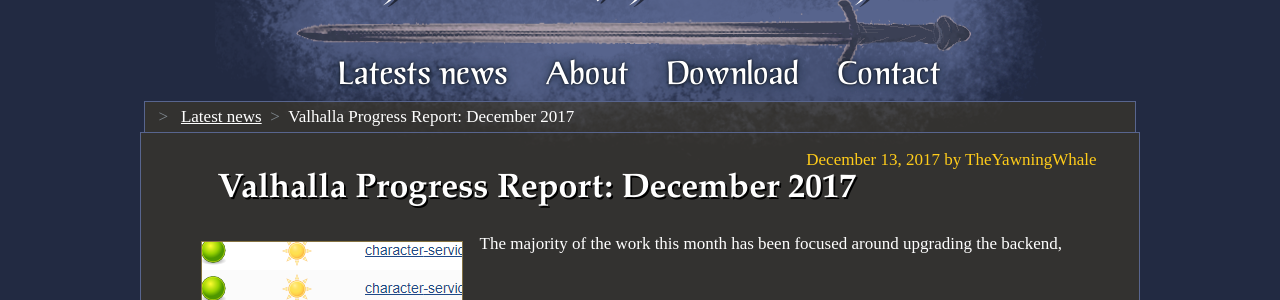
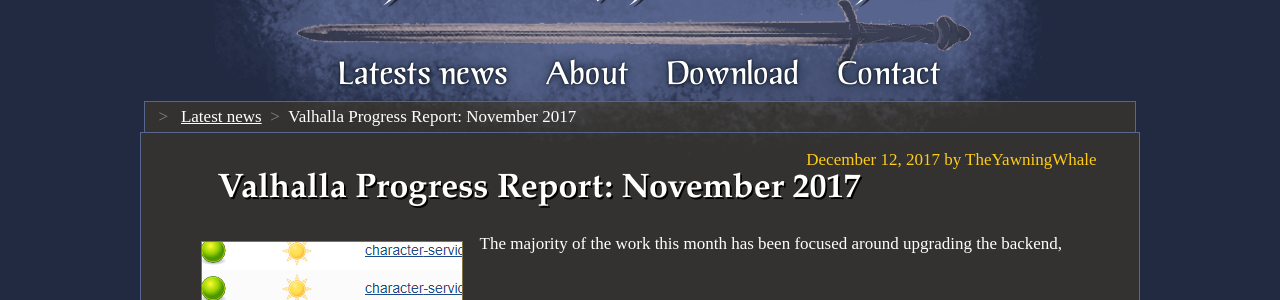
Before and after one commit to saiaku-gaming/valhalla-game.se, a Jekyll site: the page built from _posts/2017-12-12-november-monthly-report.md, in a window 1280 px wide and 900 px high. Shown: the part 197-497 px from the top of the window. Built offline with Jekyll 4.4.1, drawn with Linux system fonts in a browser that asks for light colours; Markdown is read by kramdown in place of the engine named in the settings.

Commit message:
Accidently called the bloody report for december instead of november

```diff
--- a/_posts/2017-12-13-december-monthly-report.md
+++ b/_posts/2017-12-12-november-monthly-report.md
@@ -1,7 +1,7 @@
 ---
 layout: post
-title:  "Valhalla Progress Report: December 2017"
-image: /images/posts/december-monthly-report-image.png
+title:  "Valhalla Progress Report: November 2017"
+image: /images/posts/november-monthly-report-image.png
 author: TheYawningWhale
 ---
 
```
Also changed, not shown: images/posts/november-monthly-report-image.png (renamed from images/posts/december-monthly-report-image.png).
